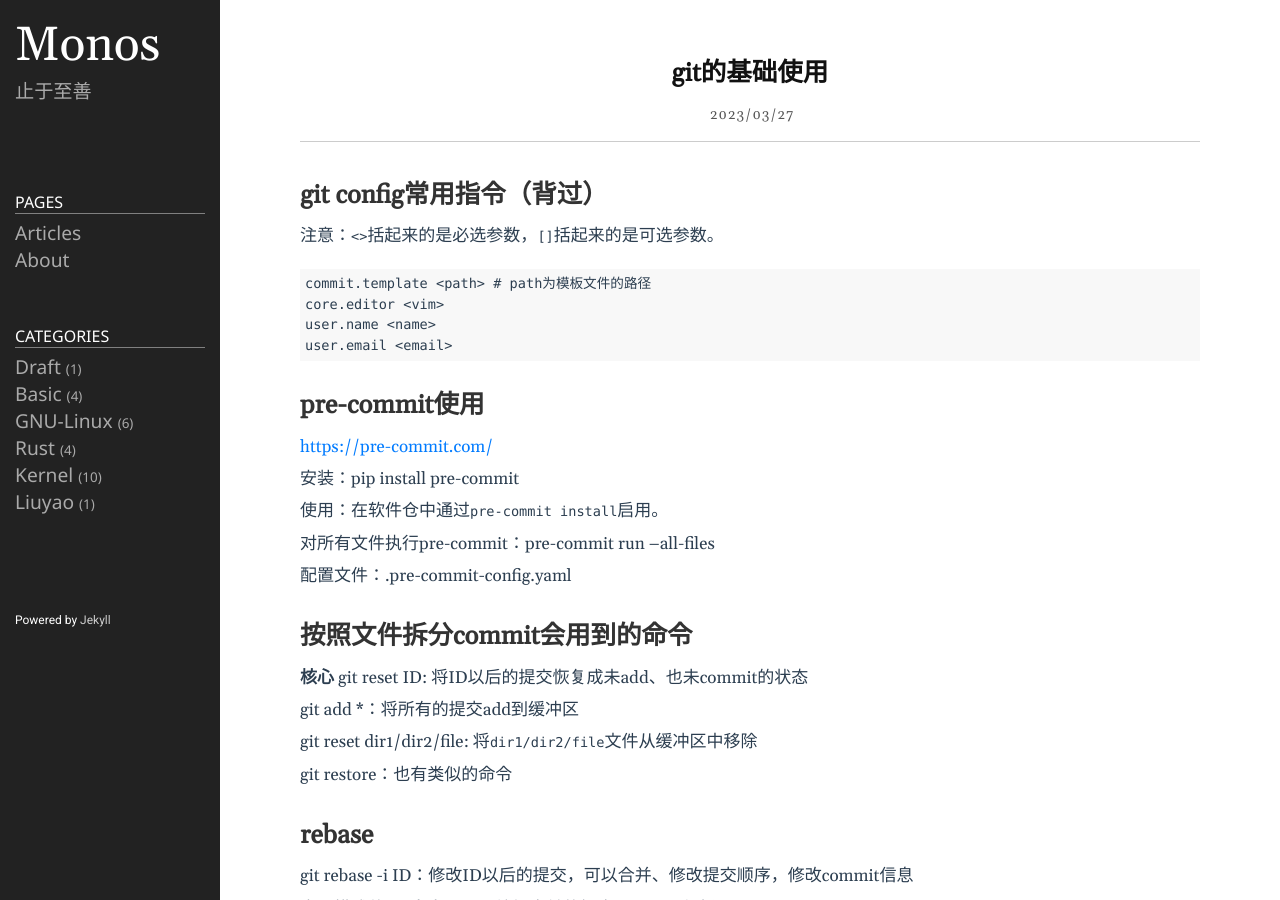
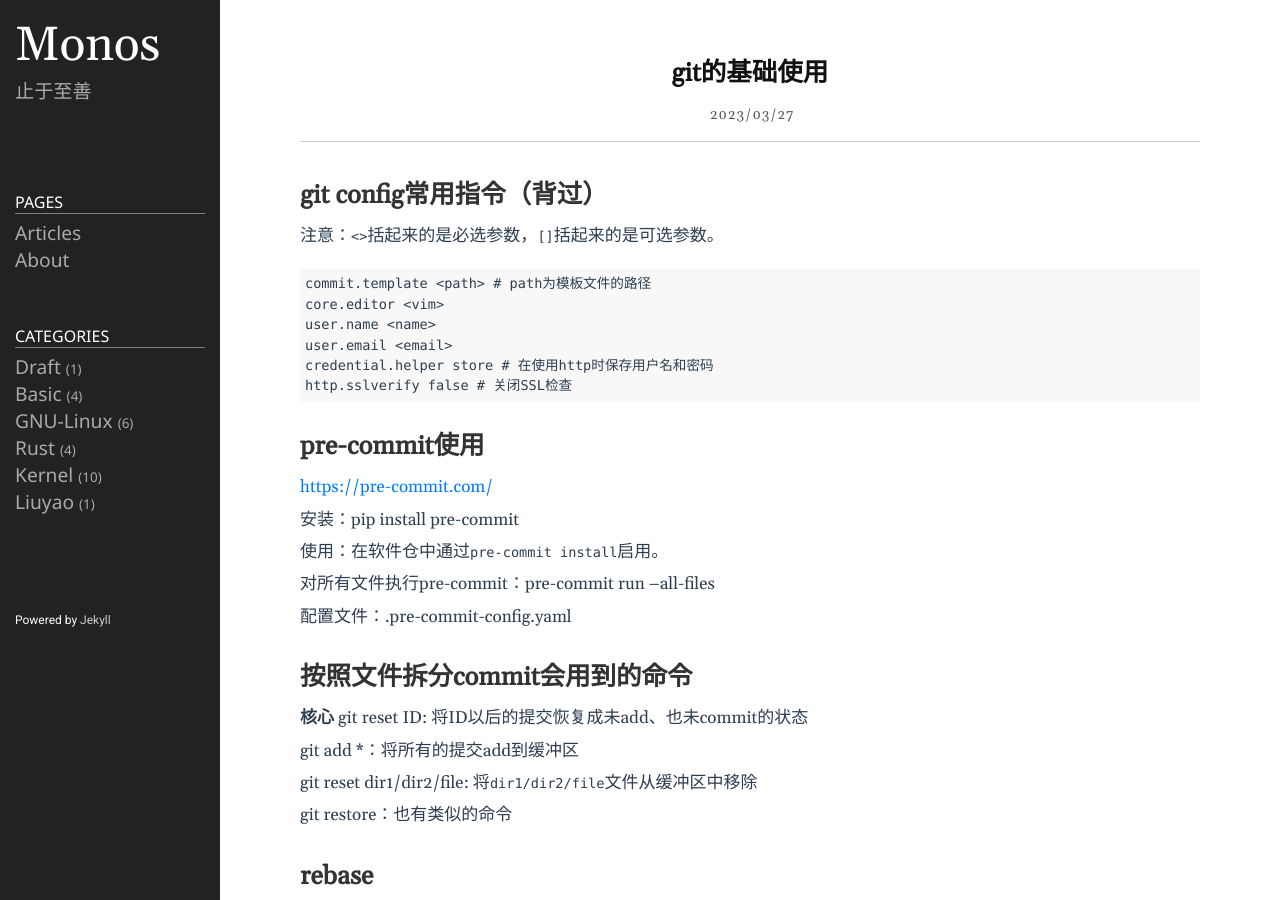
Before and after one commit to lclgo/lclgo.github.io, a Jekyll site: the page built from _posts/2023-03-28-git.md, in a window 1280 px wide and 900 px high. Built offline with Jekyll 4.4.1, drawn with Linux system fonts in a browser that asks for light colours.

Commit message:
update git

````diff
--- a/_posts/2023-03-28-git.md
+++ b/_posts/2023-03-28-git.md
@@ -14,6 +14,8 @@ commit.template <path> # path为模板文件的路径
 core.editor <vim>
 user.name <name>
 user.email <email>
+credential.helper store # 在使用http时保存用户名和密码
+http.sslverify false # 关闭SSL检查
 ```
 
 ## pre-commit使用
````
